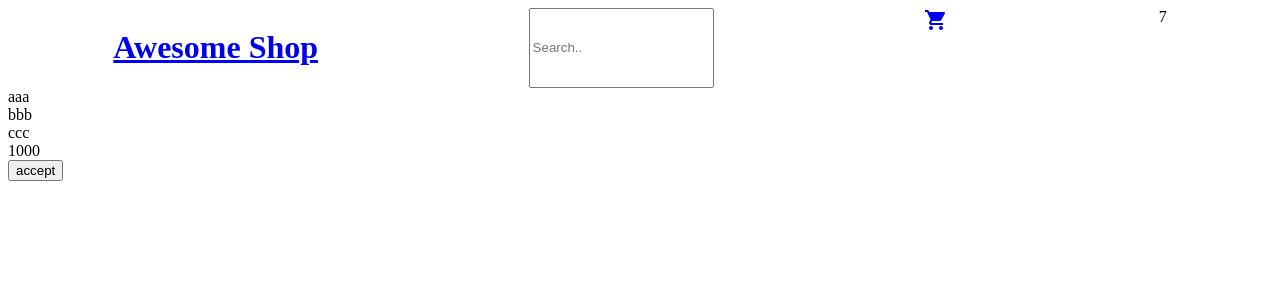
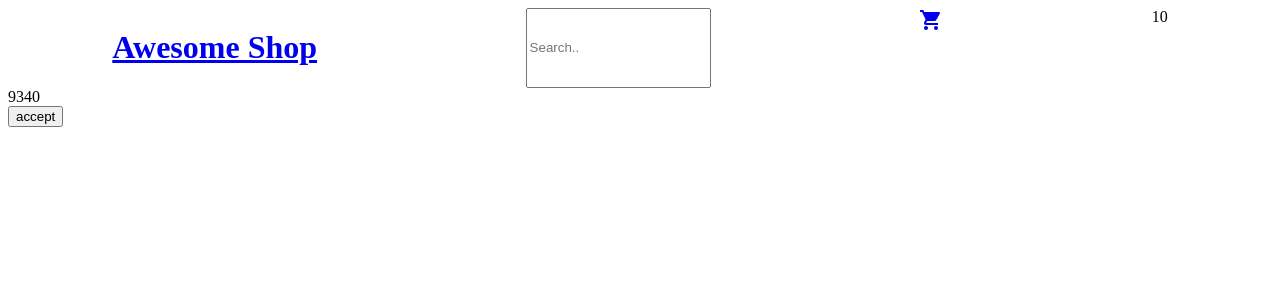
Before and after one commit to mikoscz/react-workshop-03, a React (Vite) app: page /summary in a window 1280 px wide. Shown: the top 300 px of the page. Built offline with nearby package versions, Linux system fonts and the light colour scheme; data requests are answered from the project's data file.

Commit message:
Pass shipment data to summary

```diff
--- a/db.json
+++ b/db.json
@@ -574,7 +574,23 @@
             "https://dummyjson.com/image/i/products/2/3.jpg",
             "https://dummyjson.com/image/i/products/2/thumbnail.jpg"
           ],
-          "quantity": 7
+          "quantity": 9
+        },
+        {
+          "id": 3,
+          "title": "Samsung Universe 9",
+          "description": "Samsung's new variant which goes beyond Galaxy to the Universe",
+          "price": 1249,
+          "discountPercentage": 15.46,
+          "rating": 4.09,
+          "stock": 36,
+          "brand": "Samsung",
+          "category": "smartphones",
+          "thumbnail": "https://dummyjson.com/image/i/products/3/thumbnail.jpg",
+          "images": [
+            "https://dummyjson.com/image/i/products/3/1.jpg"
+          ],
+          "quantity": 1
         }
       ]
     }
--- a/src/components/ShipmentData/ShipmentData.jsx
+++ b/src/components/ShipmentData/ShipmentData.jsx
@@ -1,17 +1,17 @@
-import useCart from "../../hooks/useCart"
+import { useNavigate } from "react-router-dom";
 
 export const ShipmentData = () => {
+  const navigate = useNavigate();
 
-    const cart = useCart()
   const handleSubmit = (event) => {
-        event.preventDefault()
-        const formData = new FormData(event.target)
-        const data = Object.fromEntries(formData)
-        console.log(data)
-        return cart.setShipmentData(data)
-    }
+    event.preventDefault();
+    const formData = new FormData(event.target);
+    const data = Object.fromEntries(formData);
+    return navigate("/summary", { state: data });
+  };
 
-    return <div>
+  return (
+    <div>
       <form onSubmit={handleSubmit}>
         <label>
           First name:
@@ -25,7 +25,8 @@ export const ShipmentData = () => {
           Address:
           <input type="text" name="address" />
         </label>
-            <button type="submit" >Submit</button>
+        <button type="submit">Submit</button>
       </form>
     </div>
-}
+  );
+};
--- a/src/components/Summary/Summary.jsx
+++ b/src/components/Summary/Summary.jsx
@@ -1,26 +1,24 @@
-export const Summary= ()=>{
+import { useLocation, useNavigation } from "react-router-dom";
+import useCart from "../../hooks/useCart";
 
-
+export const Summary = () => {
+  const cart = useCart();
+  const { state } = useLocation();
 
   const data = {
-firstName: "aaa",
-lastName: "bbb",
-addres:"ccc",
-totalAmount: 1000
-}
+    ...state,
+    totalAmount: cart.products.reduce((sum, item) => {
+      return sum + item.price * item.quantity;
+    }, 0),
+  };
 
-return(
-
+  return (
     <div>
       <div>{data.firstName}</div>
       <div>{data.lastName}</div>
-
       <div>{data.addres}</div>
       <div>{data.totalAmount}</div>
       <button type="button">accept</button>
     </div>
-)
-
-
-
-}
+  );
+};
```
Lines whose indentation alone changed are shown as unchanged.
